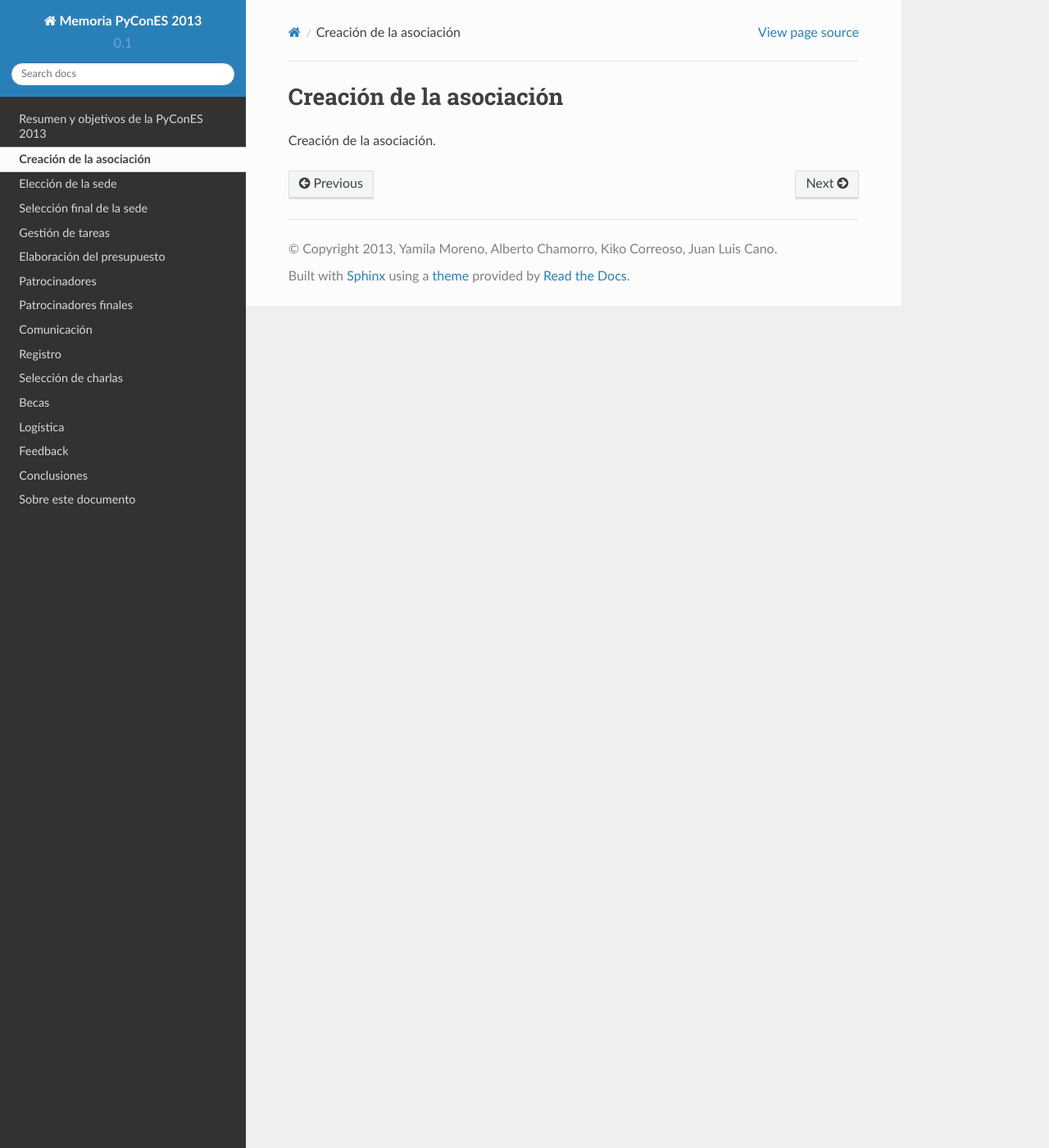
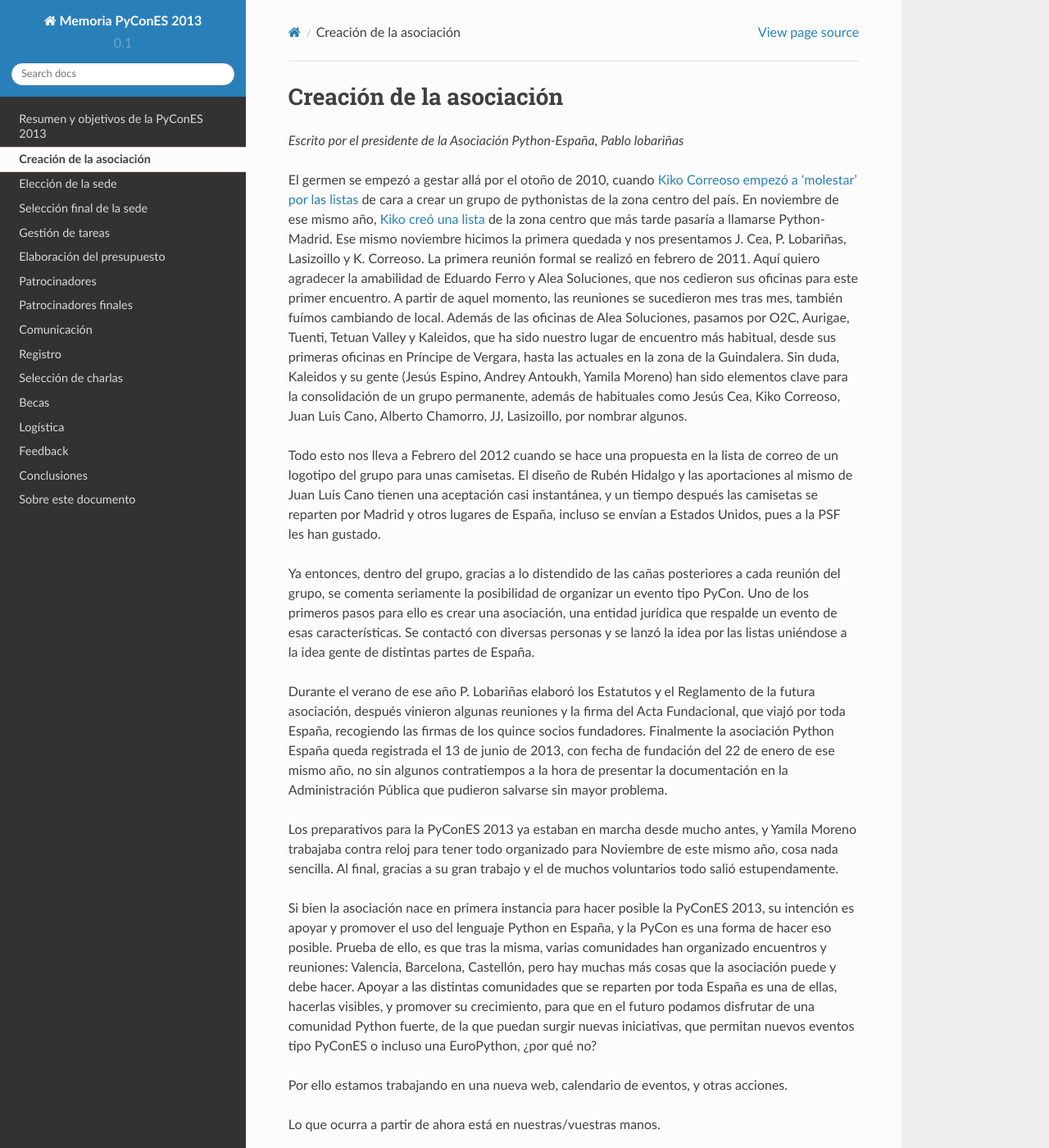
Before and after one commit to python-spain/postmortem-pycones2013, a Sphinx documentation site: the page built from source/asociacion.rst, in a window 1280 px wide and 1400 px high. Shown: the whole window at 82% size. Built offline with Sphinx 7.4.7 and the Read the Docs theme 2.0.0, drawn with Linux system fonts in a browser that asks for light colours.

Commit message:
Primer repaso a la creación de la asociación.
Texto de Pablo Lobariñas retocado  por Kiko.

```diff
--- a/source/asociacion.rst
+++ b/source/asociacion.rst
@@ -1,4 +1,51 @@
 Creación de la asociación
 =========================
 
-Creación de la asociación.
+*Escrito por el presidente de la Asociación Python-España, Pablo lobariñas*
+
+El germen se empezó a gestar allá por el otoño de 2010, cuando `Kiko Correoso empezó a 'molestar' por las listas`_ de
+cara a crear un grupo de pythonistas de la zona centro del país. En noviembre de ese mismo año, `Kiko creó una lista`_
+de la zona centro que más tarde pasaría a llamarse Python-Madrid. Ese mismo noviembre hicimos la primera quedada y nos
+presentamos J. Cea, P. Lobariñas, Lasizoillo  y K. Correoso. La primera reunión formal se realizó en febrero de 2011.
+Aquí quiero agradecer la amabilidad de Eduardo Ferro y Alea Soluciones, que nos cedieron sus oficinas para este primer
+encuentro. A partir de aquel momento, las reuniones se sucedieron mes tras mes, también fuímos cambiando de local.
+Además de las oficinas de Alea Soluciones, pasamos por O2C, Aurigae, Tuenti, Tetuan Valley y Kaleidos, que ha sido
+nuestro lugar de encuentro más habitual, desde sus primeras oficinas en Príncipe de Vergara, hasta las actuales en la
+zona de la Guindalera. Sin duda, Kaleidos y su gente (Jesús Espino, Andrey Antoukh, Yamila Moreno) han sido elementos
+clave para la consolidación de un grupo permanente, además de habituales como Jesús Cea, Kiko Correoso, Juan Luis Cano,
+Alberto Chamorro, JJ, Lasizoillo, por nombrar algunos.
+
+Todo esto nos lleva a Febrero del 2012 cuando se hace una propuesta en la lista de correo de un logotipo del grupo para
+unas camisetas. El diseño de Rubén Hidalgo y las aportaciones al mismo de Juan Luis Cano tienen una aceptación casi
+instantánea, y un tiempo después las camisetas se reparten por Madrid y otros lugares de España, incluso se envían a
+Estados Unidos, pues a la PSF les han gustado.
+
+Ya entonces, dentro del grupo, gracias a lo distendido de las cañas posteriores a cada reunión del grupo, se comenta
+seriamente la posibilidad de organizar un evento tipo PyCon. Uno de los primeros pasos para ello es crear una
+asociación, una entidad jurídica que respalde un evento de esas características. Se contactó con diversas personas y
+se lanzó la idea por las listas uniéndose a la idea gente de distintas partes de España.
+
+Durante el verano de ese año P. Lobariñas elaboró los Estatutos y el Reglamento de la futura asociación, después vinieron algunas
+reuniones y la firma del Acta Fundacional, que viajó por toda España, recogiendo las firmas de los quince socios
+fundadores. Finalmente la asociación Python España queda registrada el 13 de junio de 2013, con fecha de fundación del 22
+de enero de ese mismo año, no sin algunos contratiempos a la hora de presentar la documentación en la Administración
+Pública que pudieron salvarse sin mayor problema.
+
+Los preparativos para la PyConES 2013 ya estaban en marcha desde mucho antes, y Yamila Moreno trabajaba contra reloj para
+tener todo organizado para Noviembre de este mismo año, cosa nada sencilla. Al final, gracias a su gran trabajo y el de
+muchos voluntarios todo salió estupendamente.
+
+Si bien la asociación nace en primera instancia para hacer posible la PyConES 2013, su intención es apoyar y promover el
+uso del lenguaje Python en España, y la PyCon es una forma de hacer eso posible. Prueba de ello, es que
+tras la misma, varias comunidades han organizado encuentros y reuniones: Valencia, Barcelona, Castellón, pero hay
+muchas más cosas que la asociación puede y debe hacer. Apoyar a las distintas comunidades que se reparten por toda
+España es una de ellas, hacerlas visibles, y promover su crecimiento, para que en el futuro podamos disfrutar de una
+comunidad Python fuerte, de la que puedan surgir nuevas iniciativas, que permitan nuevos eventos tipo PyConES o incluso
+una EuroPython, ¿por qué no?
+
+Por ello estamos trabajando en una nueva web, calendario de eventos, y otras acciones.
+
+Lo que ocurra a partir de ahora está en nuestras/vuestras manos.
+
+.. _Kiko Correoso empezó a 'molestar' por las listas: https://mail.python.org/pipermail/python-es/2010-November/028632.html
+.. _Kiko creó una lista: https://lists.es.python.org/pipermail/madrid/2010-November/001906.html
```
